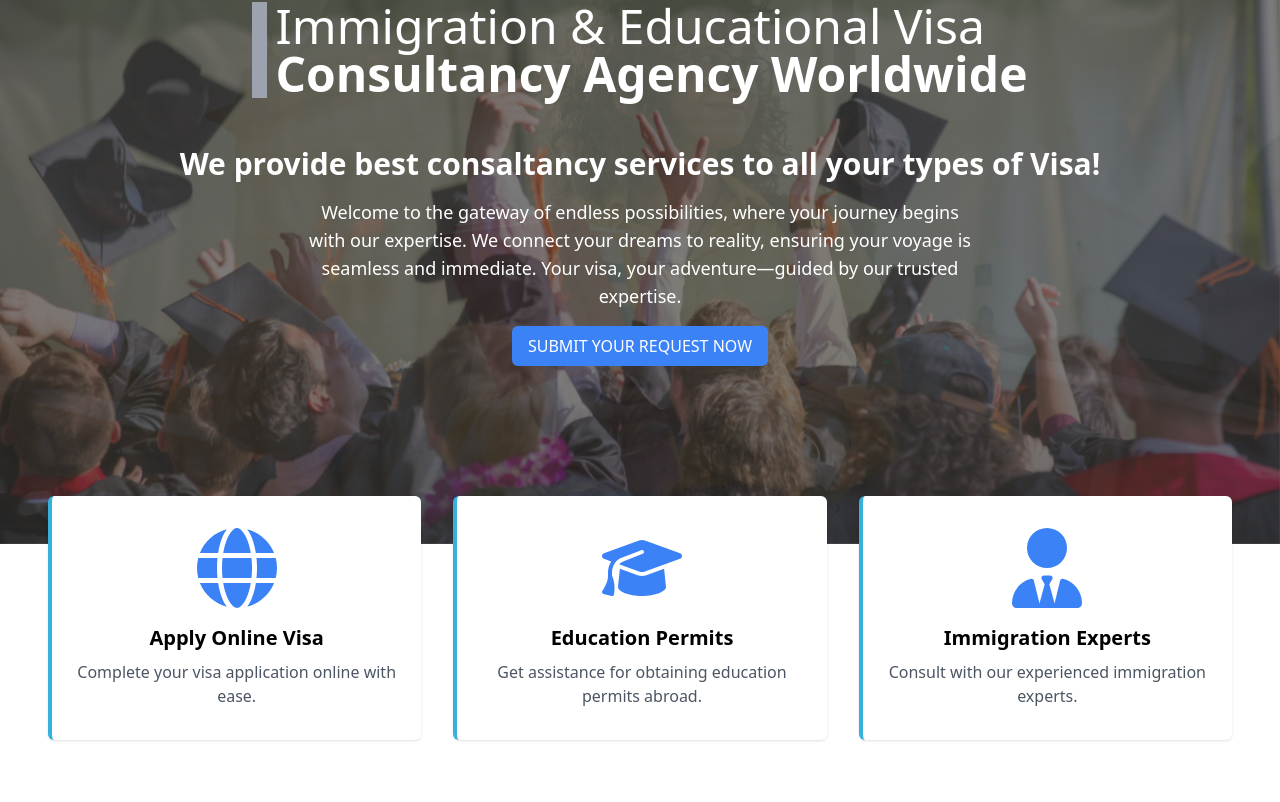
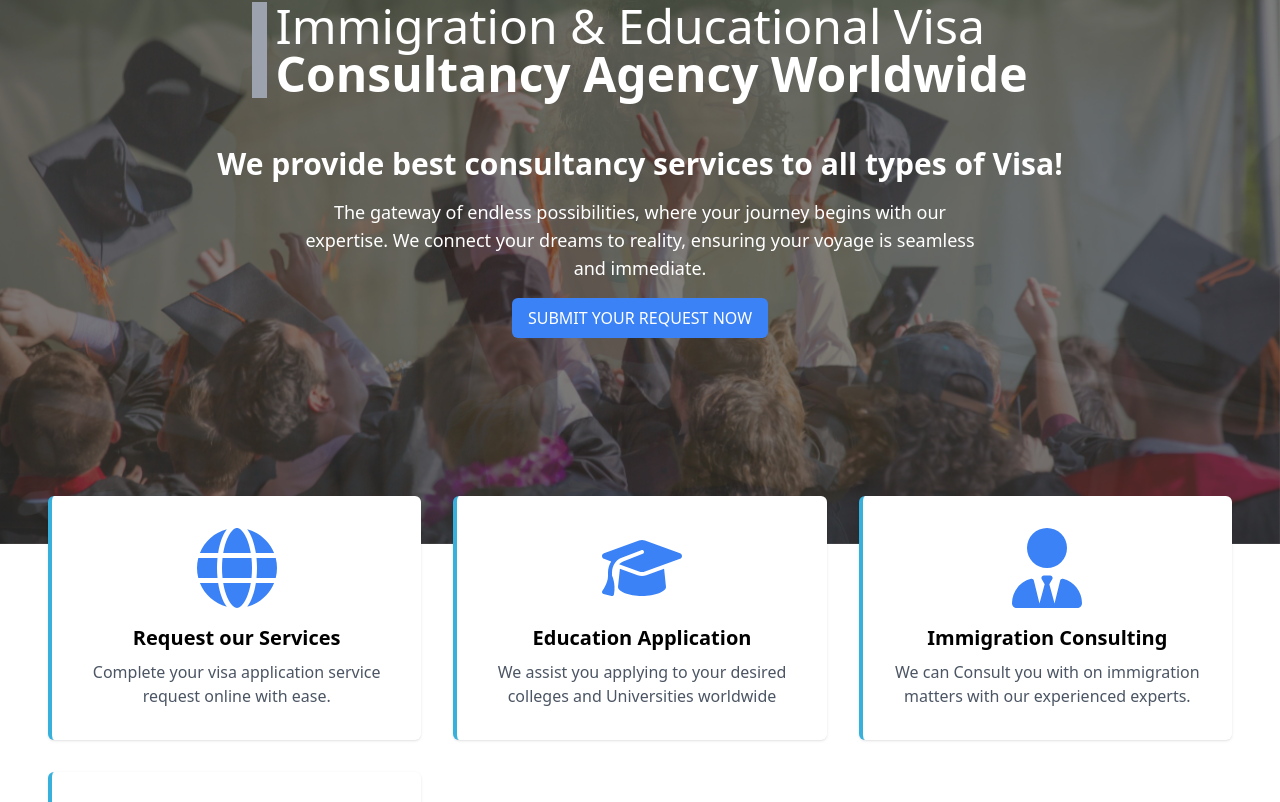
Before and after one commit to samuelbrhane/Visa-Consultancy-Webapp, a Next.js app: page / in a window 1280 px wide. Shown: the part 246-1048 px from the top of the page. Built offline with nearby package versions, Linux system fonts and the light colour scheme.

Commit message:
service texts edited

```diff
--- a/app/components/Hero/Hero.tsx
+++ b/app/components/Hero/Hero.tsx
@@ -70,7 +70,7 @@ const Hero = () => {
           animate={h2InView ? { y: 0, opacity: 1 } : { y: -50, opacity: 0 }}
           transition={{ duration: 1, delay: 1 }}
         >
-          We provide best consaltancy services to all your types of Visa!
+          We provide best consultancy services to all types of Visa!
         </motion.h2>
 
         <motion.p
@@ -80,7 +80,8 @@ const Hero = () => {
           animate={pInView ? { y: 0, opacity: 1 } : { y: 50, opacity: 0 }}
           transition={{ duration: 1, delay: 1.5 }}
         >
-          Welcome to the gateway of endless possibilities, where your journey begins with our expertise. We connect your dreams to reality, ensuring your voyage is seamless and immediate. Your visa, your adventure—guided by our trusted expertise.
+          The gateway of endless possibilities, where your journey begins with our expertise.
+          We connect your dreams to reality, ensuring your voyage is seamless and immediate.
         </motion.p>
         <motion.button
           ref={buttonRef}
--- a/app/components/Hero/HeroContent.tsx
+++ b/app/components/Hero/HeroContent.tsx
@@ -41,18 +41,23 @@ const HeroContent: React.FC = () => {
       {[
         {
           icon: faGlobe,
-          title: "Apply Online Visa",
-          subtitle: "Complete your visa application online with ease.",
+          title: "Request our Services",
+          subtitle: "Complete your visa application service request online with ease.",
         },
         {
           icon: faGraduationCap,
-          title: "Education Permits",
-          subtitle: "Get assistance for obtaining education permits abroad.",
+          title: "Education Application",
+          subtitle: "We assist you applying to your desired colleges and Universities worldwide",
         },
         {
           icon: faUserTie,
-          title: "Immigration Experts",
-          subtitle: "Consult with our experienced immigration experts.",
+          title: "Immigration Consulting",
+          subtitle: "We can Consult you with on immigration matters with our experienced experts.",
+        },
+        {
+          icon: faUserTie,
+          title: "Work Visa",
+          subtitle: "We assist you in applying sucessfully for work Visa",
         },
       ].map((card, index) => (
         <motion.div
```
